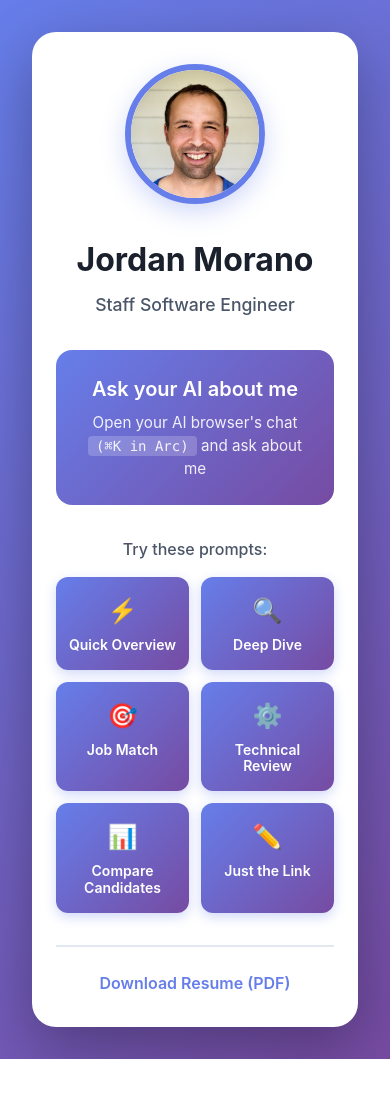
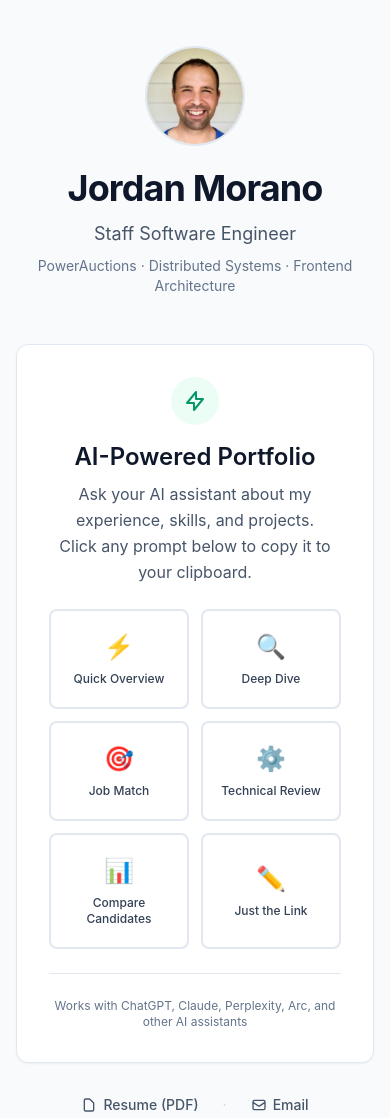
Before and after one commit to jordpo/jordpo.github.io, an Astro site in the folder packages/site/: page / in a window 390 px wide. Before the commit the page ends 1059 px from the top, so only its background shows below. Built offline with nearby package versions, Linux system fonts and the light colour scheme; Astro itself is replaced by a stand-in of ours.

Commit message:
Redesign portfolio with minimal, professional aesthetic
Complete visual overhaul focusing on minimalism and clear AI integration messaging.

## Design Philosophy

**Before:** Purple gradients, busy layout, unclear value proposition
**After:** Clean slate-gray palette, focused on AI-powered portfolio concept

## Color Palette

- **Primary:** Slate (50-950) - Professional, minimal monochrome
- **Accent:** Emerald (50-700) - Fresh, modern, represents AI/tech
- **Background:** Light gray (#f8fafc) instead of purple gradient
- **Typography:** Inter font for modern, clean look

## Layout Changes

**Header:**
- Smaller, subtle avatar (96px vs 180px)
- Clear hierarchy: Name → Title → Company/Expertise
- Removed redundant information

**AI Integration Callout:**
- New card design with emerald accent icon
- Clear headline: "AI-Powered Portfolio"
- Explicit instructions: "Ask your AI assistant..."
- Helper text: "Works with ChatGPT, Claude, Perplexity..."

**Prompt Buttons:**
- Clean border-based design instead of gradient backgrounds
- Hover states: emerald border + background tint
- Icon scale animation on hover
- 2x3 grid on mobile, 3-column on desktop

**Footer:**
- Simple text links with icons (Resume, Email)
- Minimal divider styling
- No heavy borders

## Technical Improvements

- **Tailwind-first:** All styling via utility classes (removed 200+ lines of custom CSS)
- **Accessibility:** Focus rings, semantic HTML, proper ARIA
- **Performance:** Lighter DOM, fewer custom styles
- **Responsive:** Mobile-optimized grid system

## User Experience

- Clearer value proposition: "AI-Powered Portfolio" front and center
- Reduced cognitive load: Fewer colors, simpler hierarchy
- Better affordance: Buttons look clickable, hover states are obvious
- Trust signals: Professional design, clear contact options

## Files Changed

- **tailwind.config.mjs** - New slate/emerald palette, Inter font
- **Layout.astro** - Light background, improved typography
- **index.astro** - Complete redesign with Tailwind utilities

**Before:** 294 lines of CSS
**After:** 0 lines of CSS (pure Tailwind)

```diff
--- a/packages/site/src/layouts/Layout.astro
+++ b/packages/site/src/layouts/Layout.astro
@@ -43,14 +43,17 @@ const { title, description } = Astro.props;
   }
 
   html {
-    font-family: -apple-system, BlinkMacSystemFont, 'Segoe UI', Roboto, 'Helvetica Neue', Arial, sans-serif;
-    background: linear-gradient(135deg, #667eea 0%, #764ba2 100%);
+    font-family: Inter, -apple-system, BlinkMacSystemFont, 'Segoe UI', Roboto, 'Helvetica Neue', Arial, sans-serif;
+    background: #f8fafc;
     min-height: 100vh;
+    -webkit-font-smoothing: antialiased;
+    -moz-osx-font-smoothing: grayscale;
   }
 
   body {
     min-height: 100vh;
     display: flex;
     flex-direction: column;
+    color: #0f172a;
   }
 </style>
--- a/packages/site/src/pages/index.astro
+++ b/packages/site/src/pages/index.astro
@@ -7,46 +7,107 @@ import { promptButtons } from '../lib/prompts';
   title="Jordan Morano - Staff Software Engineer"
   description="Staff Software Engineer specializing in distributed systems, frontend architecture, and team leadership. Currently leading frontend at PowerAuctions."
 >
-  <main class="container">
-    <div class="card">
-      <img src="/avatar.jpg" alt="Jordan Morano" class="avatar" />
-
-      <h1 class="name">Jordan Morano</h1>
-      <p class="title">Staff Software Engineer</p>
-
-      <div class="instruction">
-        <p class="main-instruction">Ask your AI about me</p>
-        <p class="hint">
-          Open your AI browser's chat <span class="keyboard-hint">(⌘K in Arc)</span> and ask about me
+  <main class="min-h-screen flex items-center justify-center px-4 py-12 sm:px-6 lg:px-8">
+    <div class="max-w-2xl w-full">
+      <!-- Header Section -->
+      <div class="text-center mb-12">
+        <img
+          src="/avatar.jpg"
+          alt="Jordan Morano"
+          class="w-24 h-24 rounded-full mx-auto mb-6 ring-2 ring-slate-200 object-cover"
+        />
+        <h1 class="text-4xl font-bold tracking-tight text-slate-900 sm:text-5xl mb-3">
+          Jordan Morano
+        </h1>
+        <p class="text-lg text-slate-600 mb-2">
+          Staff Software Engineer
+        </p>
+        <p class="text-sm text-slate-500">
+          PowerAuctions · Distributed Systems · Frontend Architecture
         </p>
       </div>
 
-      <div class="prompts-section">
-        <p class="prompts-label">Try these prompts:</p>
-        <div class="prompts-grid">
+      <!-- AI Integration Callout -->
+      <div class="bg-white rounded-xl border border-slate-200 shadow-sm mb-8 p-8">
+        <div class="text-center mb-6">
+          <div class="inline-flex items-center justify-center w-12 h-12 rounded-full bg-emerald-50 mb-4">
+            <svg class="w-6 h-6 text-emerald-600" fill="none" viewBox="0 0 24 24" stroke="currentColor">
+              <path stroke-linecap="round" stroke-linejoin="round" stroke-width="2" d="M13 10V3L4 14h7v7l9-11h-7z" />
+            </svg>
+          </div>
+          <h2 class="text-2xl font-semibold text-slate-900 mb-2">
+            AI-Powered Portfolio
+          </h2>
+          <p class="text-slate-600 leading-relaxed">
+            Ask your AI assistant about my experience, skills, and projects.<br />
+            Click any prompt below to copy it to your clipboard.
+          </p>
+        </div>
+
+        <!-- Prompt Buttons Grid -->
+        <div class="grid grid-cols-2 sm:grid-cols-3 gap-3">
           {promptButtons.map((button) => (
             <button
               type="button"
-              class="prompt-button"
+              class="group relative flex flex-col items-center justify-center px-4 py-5 rounded-lg border-2 border-slate-200 bg-white hover:border-emerald-500 hover:bg-emerald-50 transition-all duration-200 cursor-pointer focus:outline-none focus:ring-2 focus:ring-emerald-500 focus:ring-offset-2"
               data-copy-text={button.copyText}
               data-label={button.label}
             >
-              <span class="prompt-icon">{button.icon}</span>
-              <span class="prompt-label">{button.label}</span>
+              <span class="text-2xl mb-2 group-hover:scale-110 transition-transform duration-200">
+                {button.icon}
+              </span>
+              <span class="text-xs font-medium text-slate-700 text-center group-hover:text-emerald-700">
+                {button.label}
+              </span>
             </button>
           ))}
         </div>
+
+        <!-- Helper Text -->
+        <div class="mt-6 pt-6 border-t border-slate-200">
+          <p class="text-xs text-slate-500 text-center">
+            Works with ChatGPT, Claude, Perplexity, Arc, and other AI assistants
+          </p>
+        </div>
       </div>
 
-      <footer class="footer">
-        <a href="/resume.pdf" class="resume-link" target="_blank" rel="noopener noreferrer">
-          Download Resume (PDF)
+      <!-- Footer Links -->
+      <div class="flex items-center justify-center gap-6 text-sm">
+        <a
+          href="/resume.pdf"
+          class="inline-flex items-center text-slate-600 hover:text-slate-900 font-medium transition-colors"
+          target="_blank"
+          rel="noopener noreferrer"
+        >
+          <svg class="w-4 h-4 mr-1.5" fill="none" viewBox="0 0 24 24" stroke="currentColor">
+            <path stroke-linecap="round" stroke-linejoin="round" stroke-width="2" d="M7 21h10a2 2 0 002-2V9.414a1 1 0 00-.293-.707l-5.414-5.414A1 1 0 0012.586 3H7a2 2 0 00-2 2v14a2 2 0 002 2z" />
+          </svg>
+          Resume (PDF)
         </a>
-      </footer>
+        <span class="text-slate-300">·</span>
+        <a
+          href="mailto:jordan.morano@gmail.com"
+          class="inline-flex items-center text-slate-600 hover:text-slate-900 font-medium transition-colors"
+        >
+          <svg class="w-4 h-4 mr-1.5" fill="none" viewBox="0 0 24 24" stroke="currentColor">
+            <path stroke-linecap="round" stroke-linejoin="round" stroke-width="2" d="M3 8l7.89 5.26a2 2 0 002.22 0L21 8M5 19h14a2 2 0 002-2V7a2 2 0 00-2-2H5a2 2 0 00-2 2v10a2 2 0 002 2z" />
+          </svg>
+          Email
+        </a>
+      </div>
     </div>
 
-    <div id="toast" class="toast">
-      <span id="toast-message"></span>
+    <!-- Toast Notification -->
+    <div
+      id="toast"
+      class="fixed bottom-8 left-1/2 -translate-x-1/2 translate-y-24 opacity-0 transition-all duration-300 z-50"
+    >
+      <div class="bg-slate-900 text-white px-6 py-3 rounded-lg shadow-lg flex items-center gap-2">
+        <svg class="w-5 h-5 text-emerald-400" fill="none" viewBox="0 0 24 24" stroke="currentColor">
+          <path stroke-linecap="round" stroke-linejoin="round" stroke-width="2" d="M5 13l4 4L19 7" />
+        </svg>
+        <span id="toast-message" class="font-medium"></span>
+      </div>
     </div>
   </main>
 </Layout>
@@ -60,10 +121,12 @@ import { promptButtons } from '../lib/prompts';
     if (!toast || !toastMessage) return;
 
     toastMessage.textContent = message;
-    toast.classList.add('show');
+    toast.classList.remove('opacity-0', 'translate-y-24');
+    toast.classList.add('opacity-100', 'translate-y-0');
 
     setTimeout(() => {
-      toast.classList.remove('show');
+      toast.classList.remove('opacity-100', 'translate-y-0');
+      toast.classList.add('opacity-0', 'translate-y-24');
     }, 3000);
   }
 
@@ -80,7 +143,7 @@ import { promptButtons } from '../lib/prompts';
 
   // Add click handlers to prompt buttons
   document.addEventListener('DOMContentLoaded', () => {
-    const buttons = document.querySelectorAll('.prompt-button');
+    const buttons = document.querySelectorAll('button[data-copy-text]');
 
     buttons.forEach((button) => {
       button.addEventListener('click', async () => {
@@ -92,202 +155,11 @@ import { promptButtons } from '../lib/prompts';
         const success = await copyToClipboard(copyText);
 
         if (success) {
-          showToast(`✓ "${label}" copied to clipboard!`);
+          showToast(`"${label}" copied!`);
         } else {
-          showToast('❌ Failed to copy to clipboard');
+          showToast('Failed to copy');
         }
       });
     });
   });
 </script>
-
-<style>
-  .container {
-    min-height: 100vh;
-    display: flex;
-    align-items: center;
-    justify-content: center;
-    padding: 2rem;
-  }
-
-  .card {
-    background: white;
-    border-radius: 1.5rem;
-    padding: 3rem 2rem;
-    max-width: 600px;
-    width: 100%;
-    box-shadow: 0 20px 60px rgba(0, 0, 0, 0.3);
-    text-align: center;
-  }
-
-  .avatar {
-    width: 180px;
-    height: 180px;
-    border-radius: 50%;
-    object-fit: cover;
-    margin: 0 auto 2rem;
-    border: 6px solid #667eea;
-    box-shadow: 0 8px 24px rgba(102, 126, 234, 0.3);
-  }
-
-  .name {
-    font-size: 2.5rem;
-    font-weight: 700;
-    color: #1a202c;
-    margin-bottom: 0.5rem;
-  }
-
-  .title {
-    font-size: 1.25rem;
-    color: #4a5568;
-    margin-bottom: 2rem;
-    font-weight: 500;
-  }
-
-  .instruction {
-    background: linear-gradient(135deg, #667eea 0%, #764ba2 100%);
-    border-radius: 1rem;
-    padding: 1.5rem;
-    margin-bottom: 2rem;
-  }
-
-  .main-instruction {
-    font-size: 1.5rem;
-    font-weight: 600;
-    color: white;
-    margin-bottom: 0.5rem;
-  }
-
-  .hint {
-    font-size: 0.95rem;
-    color: rgba(255, 255, 255, 0.9);
-    line-height: 1.5;
-  }
-
-  .keyboard-hint {
-    font-family: 'SF Mono', Monaco, 'Cascadia Code', 'Courier New', monospace;
-    background: rgba(255, 255, 255, 0.2);
-    padding: 0.125rem 0.5rem;
-    border-radius: 0.25rem;
-    font-size: 0.875rem;
-  }
-
-  .prompts-section {
-    margin-bottom: 2rem;
-  }
-
-  .prompts-label {
-    font-size: 1rem;
-    color: #4a5568;
-    margin-bottom: 1rem;
-    font-weight: 500;
-  }
-
-  .prompts-grid {
-    display: grid;
-    grid-template-columns: repeat(auto-fit, minmax(140px, 1fr));
-    gap: 0.75rem;
-  }
-
-  .prompt-button {
-    background: linear-gradient(135deg, #667eea 0%, #764ba2 100%);
-    color: white;
-    border: none;
-    border-radius: 0.75rem;
-    padding: 1rem 0.75rem;
-    cursor: pointer;
-    transition: all 0.2s ease;
-    font-size: 0.9rem;
-    font-weight: 600;
-    display: flex;
-    flex-direction: column;
-    align-items: center;
-    gap: 0.5rem;
-    box-shadow: 0 4px 12px rgba(102, 126, 234, 0.3);
-  }
-
-  .prompt-button:hover {
-    transform: translateY(-2px);
-    box-shadow: 0 6px 20px rgba(102, 126, 234, 0.4);
-  }
-
-  .prompt-button:active {
-    transform: translateY(0);
-  }
-
-  .prompt-icon {
-    font-size: 1.5rem;
-  }
-
-  .prompt-label {
-    font-size: 0.875rem;
-    line-height: 1.2;
-  }
-
-  .footer {
-    padding-top: 1.5rem;
-    border-top: 2px solid #e2e8f0;
-  }
-
-  .resume-link {
-    color: #667eea;
-    text-decoration: none;
-    font-weight: 600;
-    font-size: 1rem;
-    transition: color 0.2s ease;
-  }
-
-  .resume-link:hover {
-    color: #764ba2;
-    text-decoration: underline;
-  }
-
-  .toast {
-    position: fixed;
-    bottom: 2rem;
-    left: 50%;
-    transform: translateX(-50%) translateY(100px);
-    background: #1a202c;
-    color: white;
-    padding: 1rem 1.5rem;
-    border-radius: 0.75rem;
-    box-shadow: 0 8px 24px rgba(0, 0, 0, 0.3);
-    opacity: 0;
-    transition: all 0.3s ease;
-    z-index: 1000;
-    font-weight: 500;
-    max-width: 90%;
-  }
-
-  .toast.show {
-    opacity: 1;
-    transform: translateX(-50%) translateY(0);
-  }
-
-  @media (max-width: 640px) {
-    .card {
-      padding: 2rem 1.5rem;
-    }
-
-    .name {
-      font-size: 2rem;
-    }
-
-    .title {
-      font-size: 1.1rem;
-    }
-
-    .main-instruction {
-      font-size: 1.25rem;
-    }
-
-    .prompts-grid {
-      grid-template-columns: repeat(2, 1fr);
-    }
-
-    .avatar {
-      width: 140px;
-      height: 140px;
-    }
-  }
-</style>
```
Also changed, not shown: packages/site/tailwind.config.mjs (+35 -17 lines).
